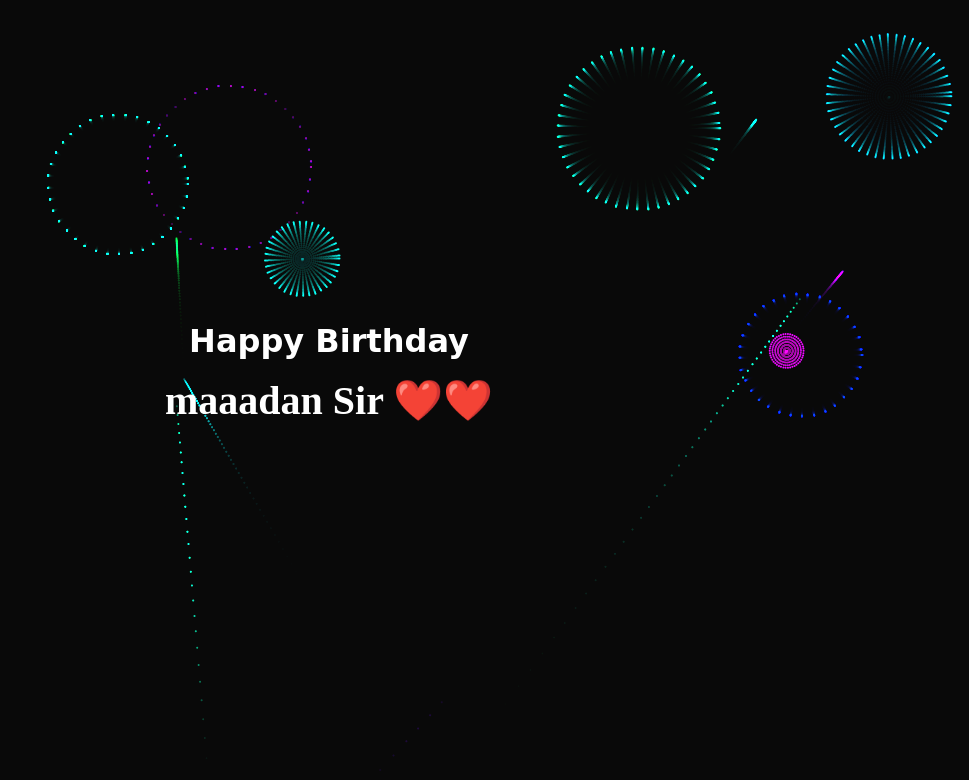
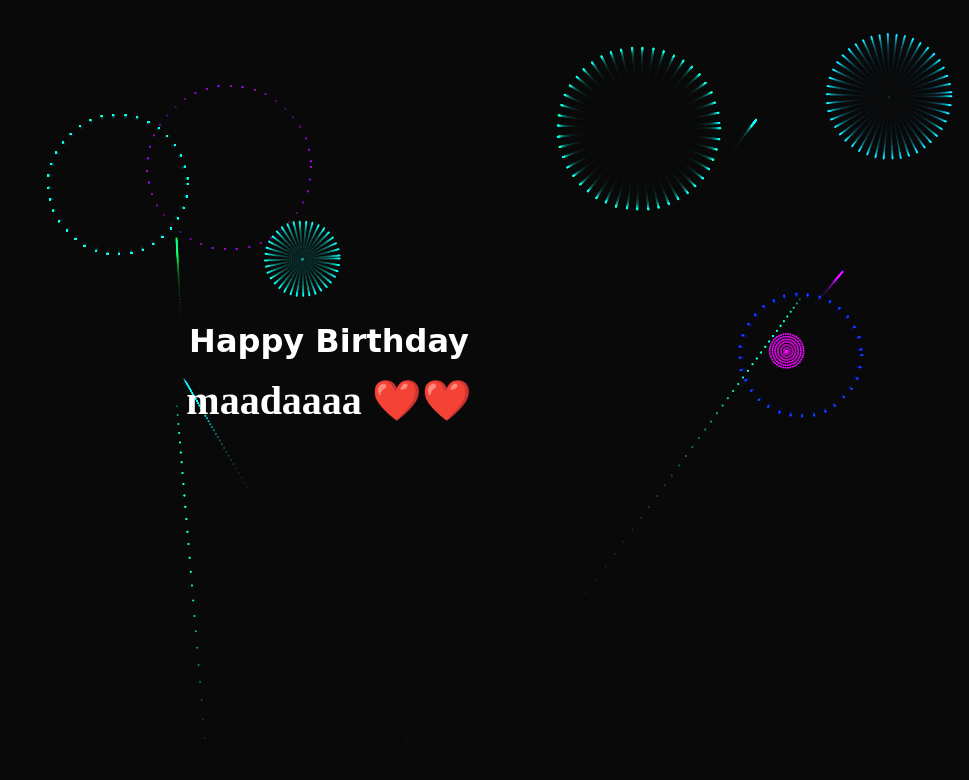
Before and after one commit to chekuthankl13/happybirthday, a plain HTML site: page index.html in a window 1280 px wide. Shown: the whole page, without its empty margins (311-1280 px from the left). Drawn offline with Linux system fonts and the light colour scheme.

Commit message:
Update index.html

```diff
--- a/index.html
+++ b/index.html
@@ -47,7 +47,7 @@
 </style>
 
 <h1 style="font-family: cursive;width: max-content;">Happy Birthday</h1>
-<span style="">maaadan Sir ❤️❤️</span>
+<span style="">maadaaaa  ❤️❤️</span>
 <canvas id="birthday"></canvas>
 
 <script>
```
